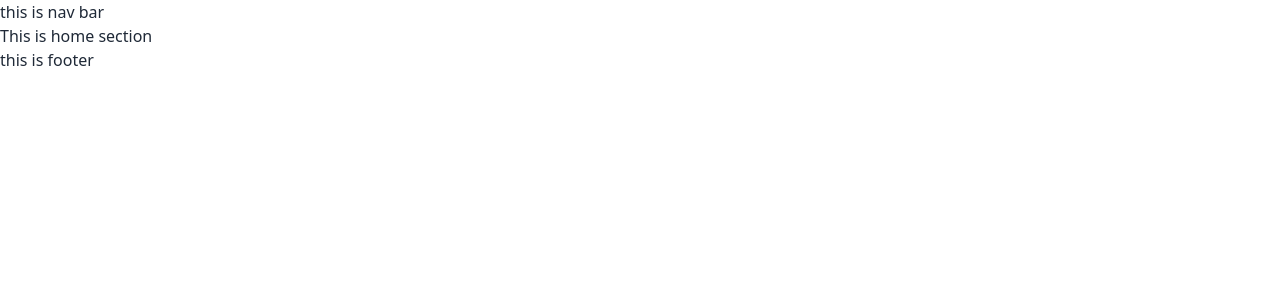
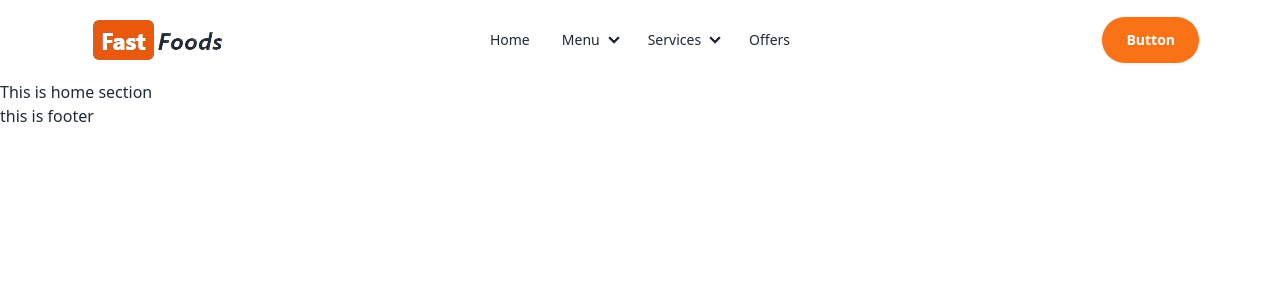
Before and after one commit to sohanwebdevctg/fast-foods-mern-stack-client-site-project-1-, a React (Vite) app: page / in a window 1280 px wide. Shown: the top 300 px of the page. Built offline with nearby package versions, Linux system fonts and the light colour scheme.

Commit message:
adding daisy ui navbar

```diff
--- /dev/null
+++ b/src/components/Navbar.jsx
@@ -0,0 +1,99 @@
+import { Link } from "react-router-dom";
+import logo from "../../public/logo/logo.png";
+
+const Navbar = () => {
+  const navItems = (
+    <>
+      <li>
+        <a>Home</a>
+      </li>
+      <li>
+        <details>
+          <summary>Menu</summary>
+          <ul className="p-2">
+            <li>
+              <a>All</a>
+            </li>
+            <li>
+              <a>Salad</a>
+            </li>
+            <li>
+              <a>Pizza</a>
+            </li>
+          </ul>
+        </details>
+      </li>
+      <li>
+        <details>
+          <summary>Services</summary>
+          <ul className="p-2">
+            <li>
+              <a>Online Order</a>
+            </li>
+            <li>
+              <a>Table Booking</a>
+            </li>
+            <li>
+              <a>Order Tracking</a>
+            </li>
+          </ul>
+        </details>
+      </li>
+      <li>
+        <a>Offers</a>
+      </li>
+    </>
+  );
+
+  return (
+    <div>
+      {/* navbar section start */}
+      <div className="navbar lg:px-20">
+        <div className="navbar-start">
+          <div className="dropdown">
+            <div tabIndex={0} role="button" className="btn btn-ghost lg:hidden">
+              <svg
+                xmlns="http://www.w3.org/2000/svg"
+                className="h-5 w-5"
+                fill="none"
+                viewBox="0 0 24 24"
+                stroke="currentColor"
+              >
+                <path
+                  strokeLinecap="round"
+                  strokeLinejoin="round"
+                  strokeWidth="2"
+                  d="M4 6h16M4 12h8m-8 6h16"
+                />
+              </svg>
+            </div>
+            <ul
+              tabIndex={0}
+              className="menu menu-sm dropdown-content mt-3 z-[1] p-2 shadow bg-base-100 rounded-box w-52"
+            >
+              {/* mobile menu start */}
+              {navItems}
+              {/* mobile menu end */}
+            </ul>
+          </div>
+          <Link href="/">
+            <img src={logo}></img>
+          </Link>
+        </div>
+        <div className="navbar-center hidden lg:flex">
+          <ul className="menu menu-horizontal px-1">
+            {/* desktop menu start */}
+            {navItems}
+            {/* desktop menu end */}
+          </ul>
+        </div>
+        <div className="navbar-end">
+          <a className="btn bg-orange-500 px-6 py-2 rounded-full text-white font-bold">Button</a>
+        </div>
+      </div>
+      {/* navbar section end */}
+    </div>
+  );
+};
+
+export default Navbar;
--- a/src/layout/MainLayout.jsx
+++ b/src/layout/MainLayout.jsx
@@ -1,4 +1,5 @@
 import { Outlet } from "react-router-dom";
+import Navbar from "../components/Navbar";
 
 
 const MainLayout = () => {
@@ -7,7 +8,7 @@
 
     <div>
       {/* navbar section start */}
-      <nav>this is nav bar</nav>
+      <Navbar></Navbar>
       {/* navbar section end */}
       {/* mainLayout section start */}
       <Outlet></Outlet>
```
